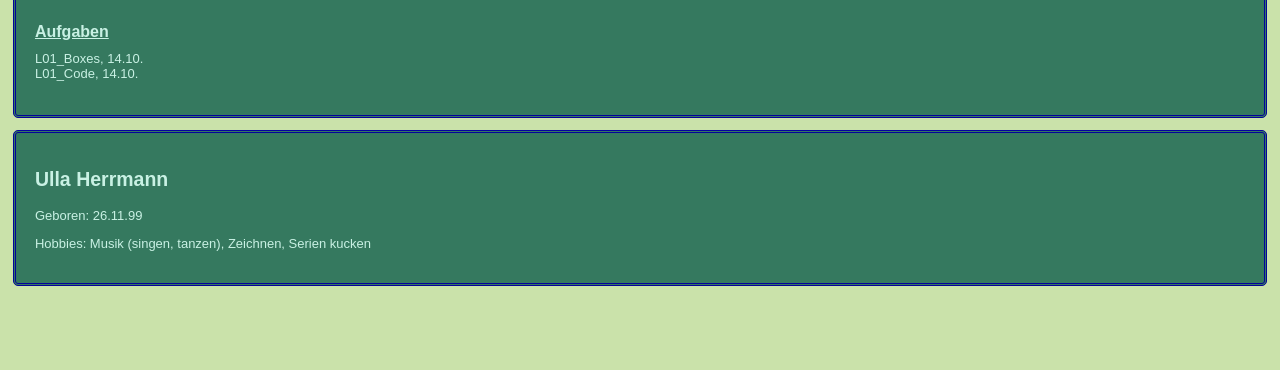
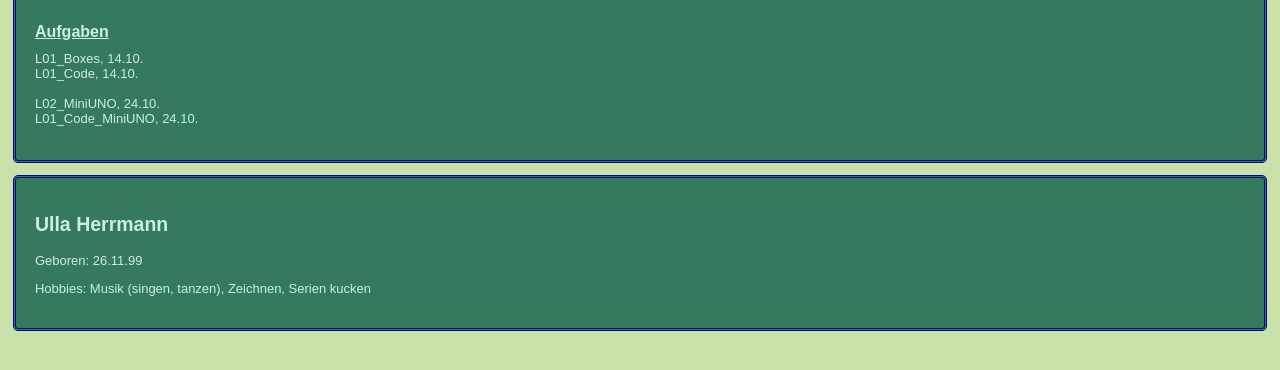
Before and after one commit to Lum7n/EIA2-WS2020-21, a plain HTML site: page Steckbrief/steckbrief.htm in a window 1280 px wide. Shown: the part 60-430 px from the top of the page. Drawn offline with Linux system fonts and the light colour scheme.

Commit message:
Add files via upload

```diff
--- a/Steckbrief/steckbrief.htm
+++ b/Steckbrief/steckbrief.htm
@@ -68,7 +68,11 @@
 			<br>
 			<a target="_blank" href="https://lum7n.github.io/EIA2-WS2020-21/Aufgaben/L01_Recap&Foundation/L01_Index.html">L01_Code, 14.10.</a>
 			<br/>
-
+			<br/>
+			<a target="_blank" href="https://lum7n.github.io/EIA2-WS2020-21/Aufgaben/L02_Events/L02_MiniUNO.pdf">L02_MiniUNO, 24.10.</a>
+			<br>
+			<a target="_blank" href="https://lum7n.github.io/EIA2-WS2020-21/Aufgaben/L02_Events/Index.html">L01_Code_MiniUNO, 24.10.</a>
+			<br/>
 			<br/>
 		</div>
 		<div >
```
